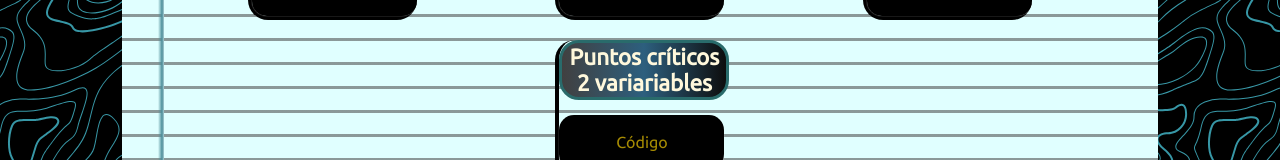
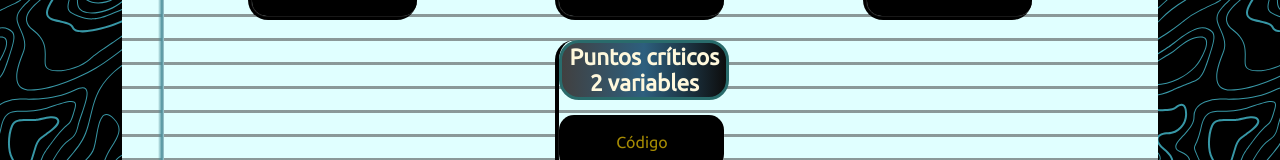
Before and after one commit to fabian-ss/RandomCodeWeb, a React (Create React App) app: page /Menumatlab in a window 1280 px wide. Both pictures are taken after a click on the button "Siguiente". Shown: the part 396-556 px from the top of the page. Built offline with nearby package versions, Linux system fonts and the light colour scheme.

Commit message:
Cambiando horrores ortográficos

```diff
--- a/src/components/MenuMatlab.jsx
+++ b/src/components/MenuMatlab.jsx
@@ -313,7 +313,7 @@ const MenuMatlab = () => {
 
                                             <div className="code-tarj-titulo">
                                                 <h2>Puntos críticos</h2>
-                                                <h2>2 variariables</h2>
+                                                <h2>2 variables</h2>
 
 
                                             </div>
```
